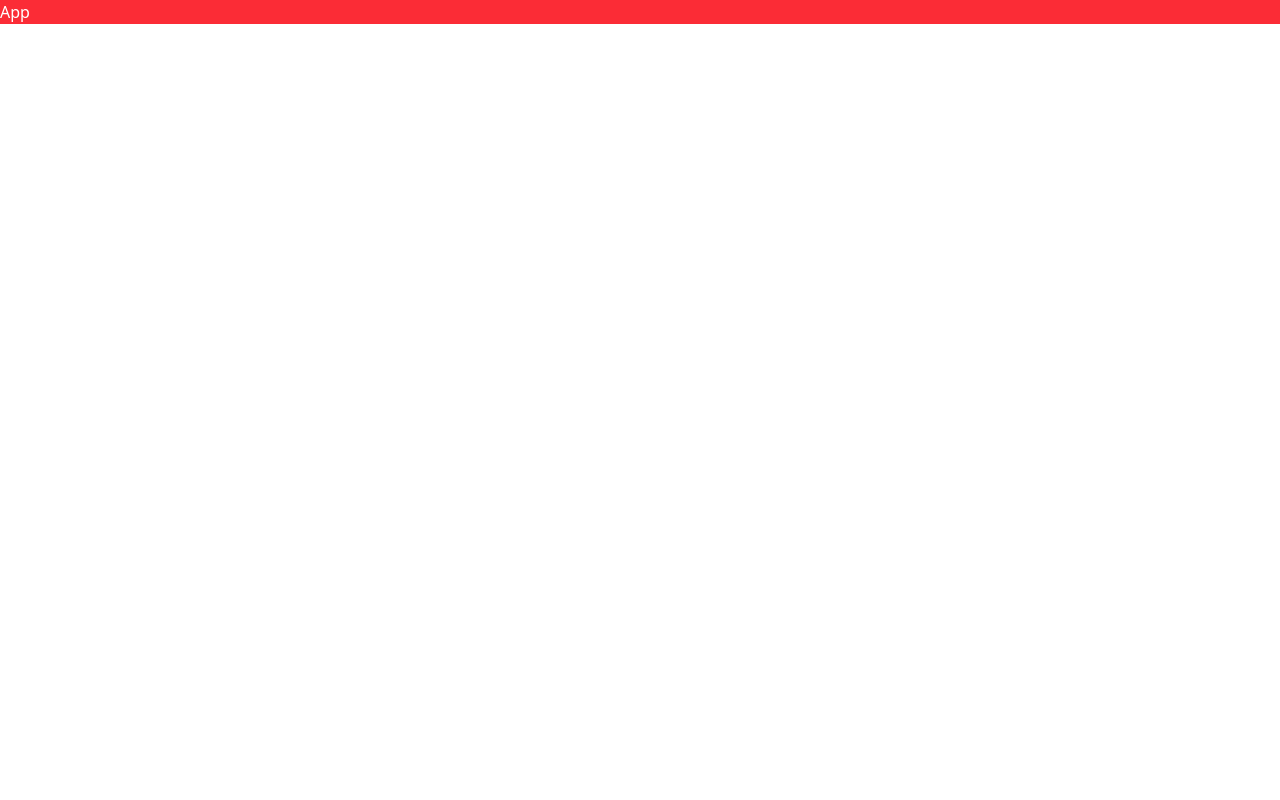
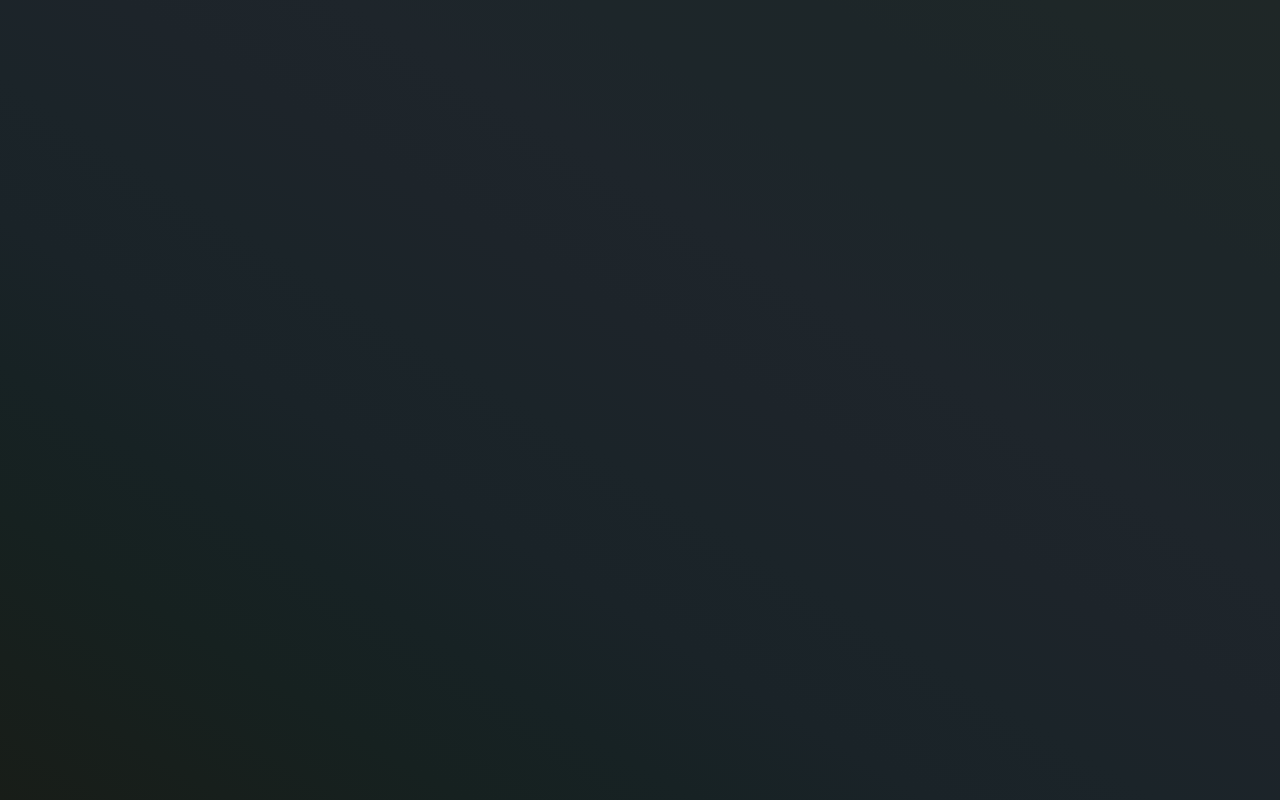
Before and after one commit to shevtsov-dmitry/habit-tracker, a React (Vite) app in the folder client/: page / in a window 1280 px wide. Built offline with nearby package versions, Linux system fonts and the light colour scheme.

Commit message:
feat: add gradient dark theme background

```diff
--- a/client/index.html
+++ b/client/index.html
@@ -2,9 +2,9 @@
 <html lang="en">
   <head>
     <meta charset="UTF-8" />
-    <link rel="icon" type="image/svg+xml" href="/vite.svg" />
+    <link rel="icon" type="image/png" href="/16x16.png" />
     <meta name="viewport" content="width=device-width, initial-scale=1.0" />
-    <title>Notes</title>
+    <title>Habit Tracker</title>
   </head>
 
   <body>
--- a/client/package.json
+++ b/client/package.json
@@ -10,6 +10,10 @@
     "tauri": "tauri"
   },
   "dependencies": {
+    "@emotion/react": "^11.14.0",
+    "@emotion/styled": "^11.14.1",
+    "@mui/icons-material": "7.3.2",
+    "@mui/material": "^7.3.2",
     "@tailwindcss/vite": "^4.1.11",
     "@tauri-apps/api": "^2",
     "@tauri-apps/plugin-opener": "^2",
--- a/client/src/components/App.tsx
+++ b/client/src/components/App.tsx
@@ -1,11 +1,21 @@
+import { ReactElement } from "react";
 import "../App.css";
+import TopPanel from "./top-panel/TopPanel";
 
-function App() {
+const App = (): ReactElement => {
   return (
-    <main className="container">
-      <h1 className="bg-red-500 px-10 py-10 font-bold text-white">App</h1>
+    <main
+      className="flex min-h-screen w-full flex-col items-center bg-gray-50 text-gray-900"
+      style={{
+        backgroundImage:
+          "linear-gradient(to right top, #181d18, #171f1c, #162120, #172224, #1a2328, #1b2429, #1d242a, #1e252b, #1d262a, #1d2629, #1e2728, #1f2727)",
+      }}
+    >
+      <div className="flex w-full max-w-5xl flex-1 flex-col overflow-y-auto p-6">
+        <TopPanel />
+      </div>
     </main>
   );
-}
+};
 
 export default App;
--- /dev/null
+++ b/client/src/components/top-panel/TopPanel.tsx
@@ -0,0 +1,7 @@
+import { ReactElement } from "react";
+
+const TopPanel = (): ReactElement => {
+  return <div className="flex"></div>;
+};
+
+export default TopPanel;
```
Also changed, not shown: client/public/16x16.png (added), 3 other files (tests, documents, lock files or other folders).
